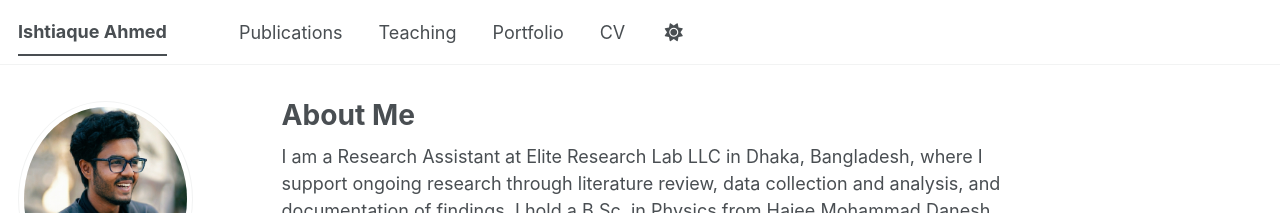
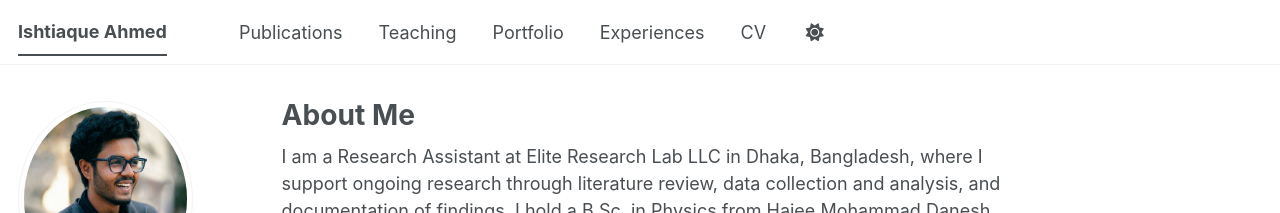
Before and after one commit to ishtia-que/ishtia-que.github.io, a Jekyll site: the page built from _pages/about.md, in a window 1280 px wide. Shown: the top 213 px of the page. Built offline with Jekyll 4.4.1, drawn with Linux system fonts in a browser that asks for light colours; a style sheet for code colours, icons or effects is not loaded.

Commit message:
Update navigation.yml

```diff
--- a/_data/navigation.yml
+++ b/_data/navigation.yml
@@ -20,11 +20,13 @@ main:
   - title: "Portfolio"
     url: /portfolio/
 
+  - title: "Experiences"
+    url: /cv
   #- title: "Blog Posts"
    # url: /year-archive/
 
   - title: "CV"
-    url: https://github.com/ishtia-que/ishtia-que.github.io/blob/master/files/Ishtiaque_Ahmed_cv.pdf
+    url: https://drive.google.com/file/d/1uRBk-rW-L2Yu1fYbUpqAQmK-uKQhT24u/view?usp=sharing
 
   # - title: "CV"
   #   url: /cv-json/
```
